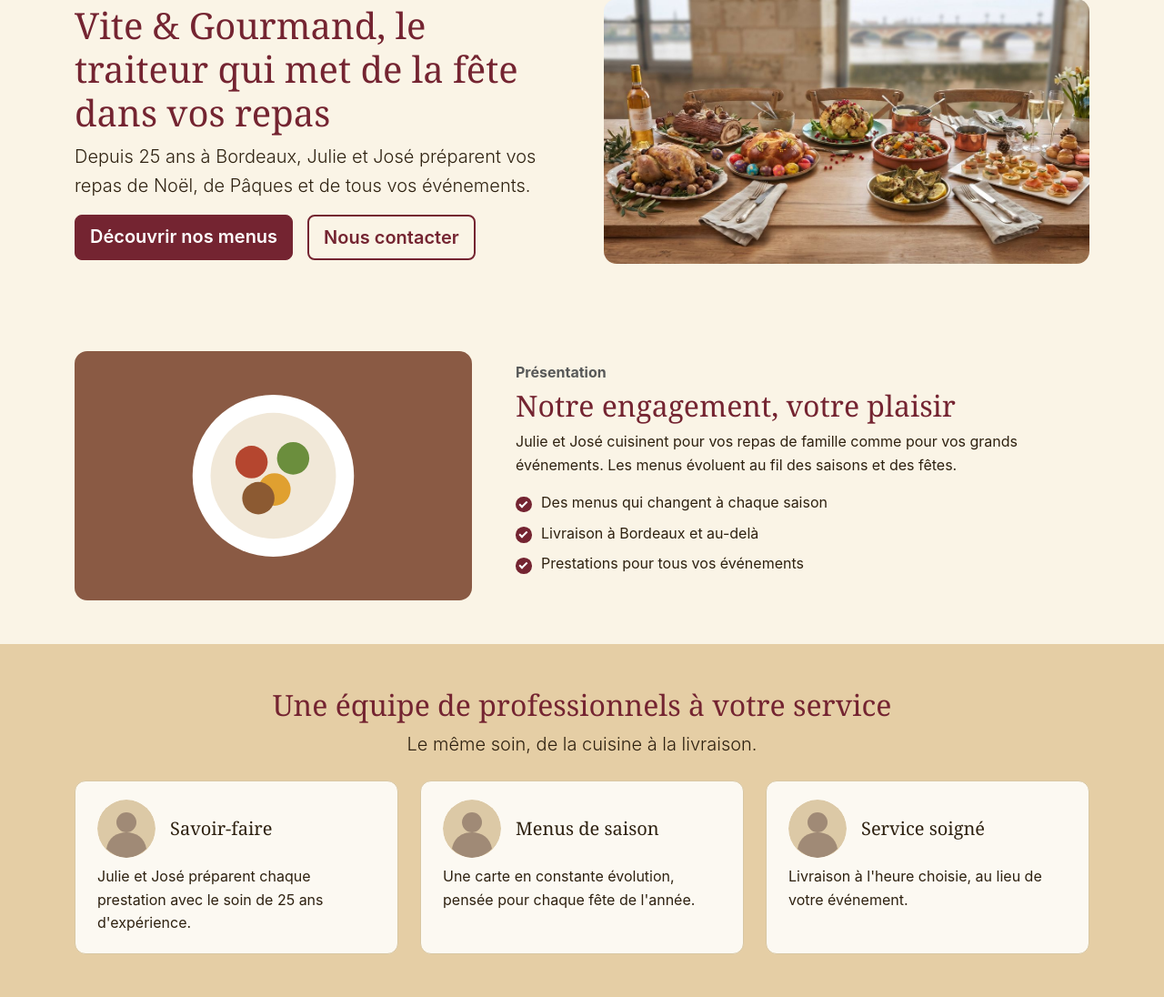
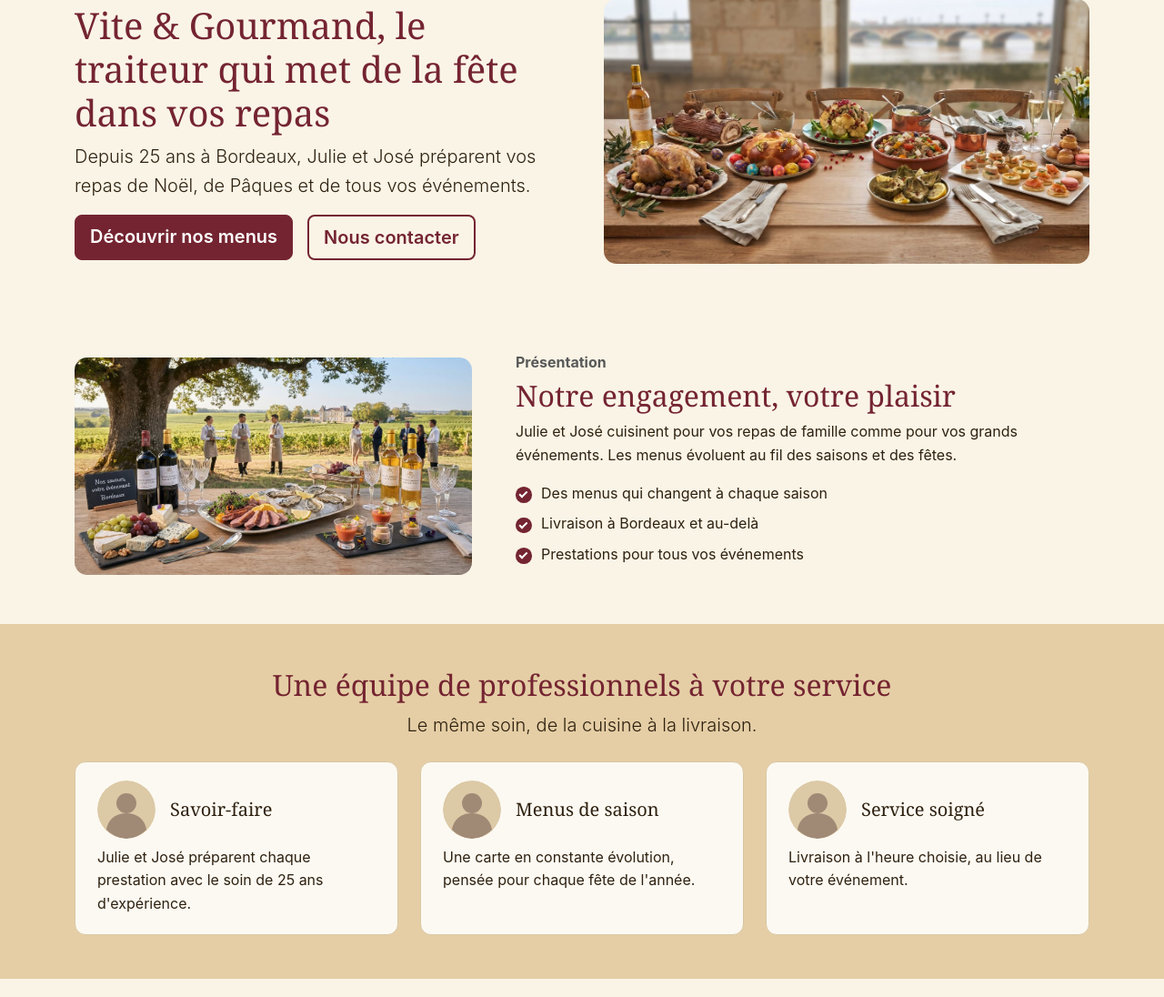
Before and after one commit to Bucky8544/vite-gourmand, a PHP site: page / in a window 1280 px wide. Shown: the part 120-1216 px from the top of the page at 91% size. Run offline with PHP 8.4, Linux system fonts and the light colour scheme; data that the repository does not hold is empty; some libraries are stand-ins or nearby versions.

Commit message:
feat: image de la section présentation de la page d'accueil

```diff
--- a/templates/home.php
+++ b/templates/home.php
@@ -23,7 +23,7 @@ $moyenne = number_format($statsAvis['moyenne'], 1, ',', '');
     <div class="container py-5">
         <div class="row align-items-center g-5">
             <div class="col-lg-5">
-                <img class="img-fluid image-arrondie" src="/assets/img/placeholder-buffet.svg" alt="" width="640" height="400" loading="lazy">
+                <img class="img-fluid image-arrondie" src="/assets/img/accueil-presentation.jpg" alt="Événement en plein air devant des vignes et un château : table garnie de fromages, huîtres, magret et verrines, serveurs et invités, ardoise « Nos saveurs, votre événement Bordeaux »." width="1200" height="655" loading="lazy" decoding="async">
             </div>
             <div class="col-lg-7">
                 <p class="text-muted fw-bold mb-1">Présentation</p>
```
Also changed, not shown: public/assets/img/accueil-presentation.jpg (added).
